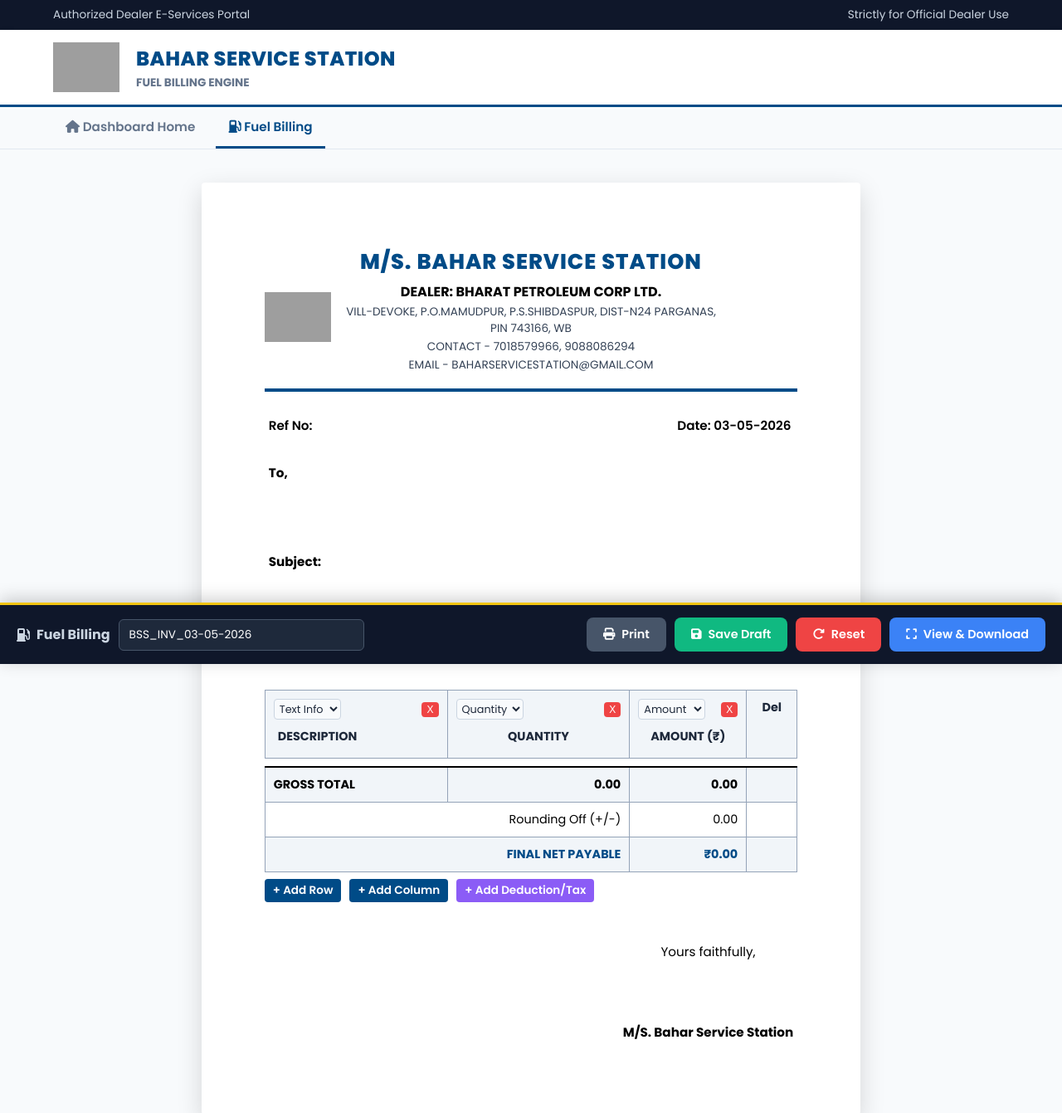
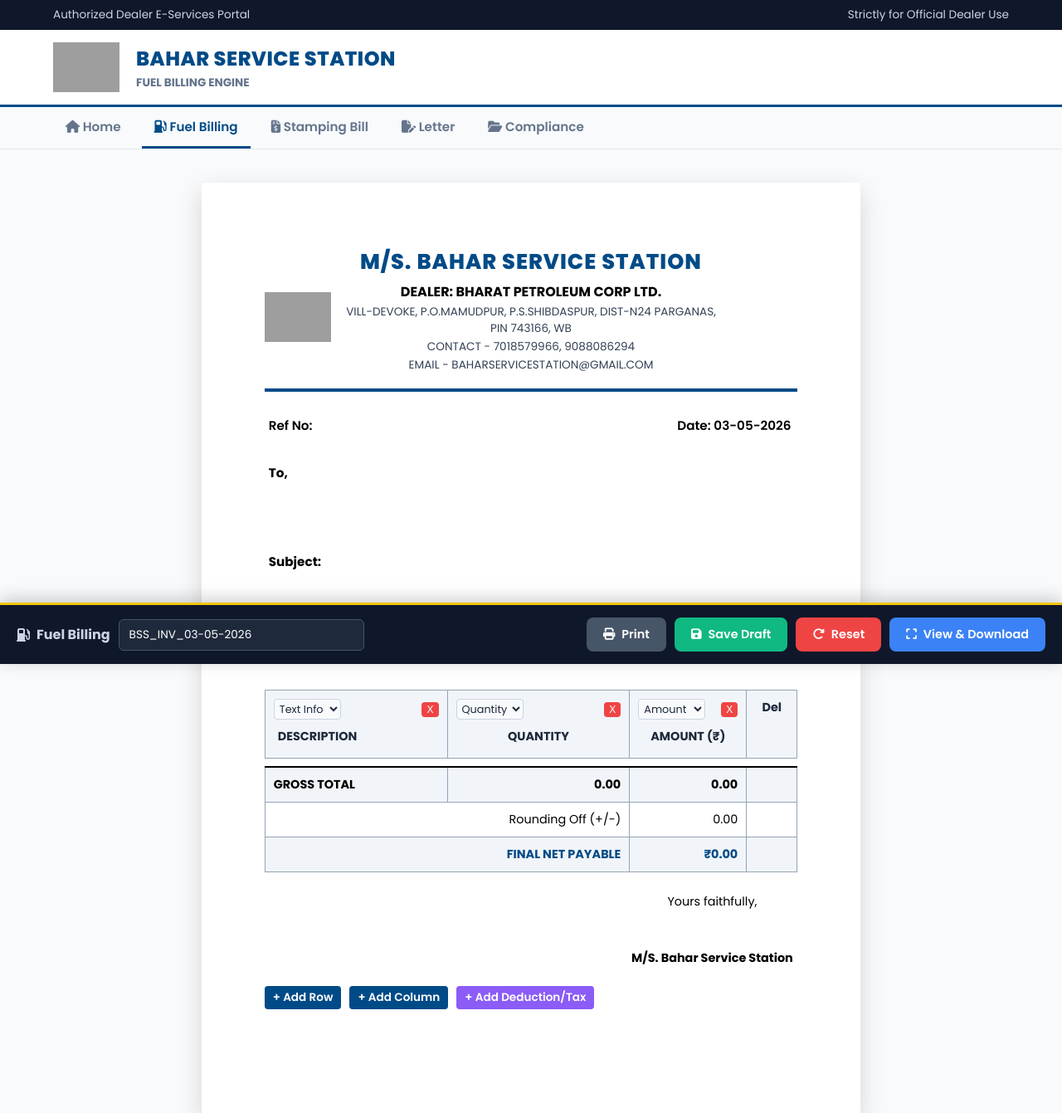
Before and after one commit to baharservicestation-art/Baharweb, a plain HTML site: page fuelinvoice.html in a window 1280 px wide. Shown: the top 1341 px of the page at 83% size. Drawn offline with Linux system fonts and the light colour scheme; grey boxes are pictures that could not be loaded.

Commit message:
Update fuelinvoice.html

```diff
--- a/fuelinvoice.html
+++ b/fuelinvoice.html
@@ -74,6 +74,11 @@
         }
         .preview-paper .editable-field { border: none !important; padding: 0 !important; background: transparent !important; }
 
+        /* ENSURES ROWS AND TOTALS DO NOT BREAK IN HALF DURING PDF GENERATION */
+        .invoice-table tr, .invoice-table tfoot, .controls-row {
+            page-break-inside: avoid !important;
+        }
+
         @media print {
             @page { size: A4 portrait; margin: 15mm; }
             body { background: white; margin: 0; padding: 0; }
@@ -98,8 +103,11 @@
         <div class="header-text"><h1>BAHAR SERVICE STATION</h1><p>FUEL BILLING ENGINE</p></div>
     </header>
     <nav class="nav-ribbon">
-        <a href="index.html"><i class="fa-solid fa-house"></i> Dashboard Home</a>
+        <a href="index.html"><i class="fa-solid fa-house"></i> Home</a>
         <a href="fuelinvoice.html" class="active"><i class="fa-solid fa-gas-pump"></i> Fuel Billing</a>
+        <a href="stamping.html"><i class="fa-solid fa-file-invoice-dollar"></i> Stamping Bill</a>
+        <a href="letter-templates.html"><i class="fa-solid fa-file-pen"></i> Letter</a>
+        <a href="compliance.html"><i class="fa-solid fa-folder-open"></i> Compliance</a>
     </nav>
 
     <div class="app-workspace">
@@ -178,7 +186,9 @@
                     <tr class="total-row" id="grossTotalRow" style="font-weight:bold; border-top: 2px solid #000; background-color: #f1f5f9;">
                     </tr>
                 </tbody>
-                <tfoot>
+
+                <!-- GLUED TOTALS AND SIGNATURE BLOCK -->
+                <tbody style="page-break-inside: avoid !important;">
                     <tr>
                         <td class="footer-desc-cell" style="text-align: right;">Rounding Off (+/-)</td>
                         <td id="roundingOutput" style="text-align: right; width:120px;">0.00</td>
@@ -189,7 +199,17 @@
                         <td style="text-align: right; width:120px;">₹<span id="finalNetOutput">0.00</span></td>
                         <td class="action-col no-print"></td>
                     </tr>
-                </tfoot>
+                    <!-- SIGNATURE EMBEDDED DIRECTLY IN THE TABLE SO IT NEVER SEPARATES -->
+                    <tr style="border: none !important; background-color: white !important;">
+                        <td colspan="10" style="border: none !important; text-align: right; padding-top: 25px !important; padding-right: 0 !important;">
+                            <div style="display: inline-block; text-align: center;">
+                                <p style="margin: 0;">Yours faithfully,</p>
+                                <br><br>
+                                <strong contenteditable="true" class="editable-field" style="width: auto;">M/S. Bahar Service Station</strong>
+                            </div>
+                        </td>
+                    </tr>
+                </tbody>
             </table>
 
             <div class="controls-row no-print">
@@ -198,14 +218,6 @@
                 <button class="btn-small btn-ui" style="background:#8b5cf6;" onclick="addAdjustmentRow()">+ Add Deduction/Tax</button>
             </div>
 
-            <div style="margin-top: 3rem; display: flex; justify-content: space-between; font-size: 0.95rem; page-break-inside: avoid;">
-                <div></div>
-                <div style="text-align: center;">
-                    <p style="margin: 0;">Yours faithfully,</p>
-                    <br><br><br>
-                    <strong contenteditable="true" class="editable-field">M/S. Bahar Service Station</strong>
-                </div>
-            </div>
         </div>
     </div>
 
@@ -436,9 +448,11 @@
             const originalShadow = element.style.boxShadow;
             element.style.boxShadow = 'none';
 
+            // UPDATED OPTIONS FOR WORD-LIKE PAGINATION
             const opt = {
-                margin:       0,
+                margin:       [15, 15, 15, 15],
                 filename:     finalFilename,
+                pagebreak:    { mode: ['css', 'legacy'], avoid: ['tr', 'tfoot', '.controls-row'] },
                 image:        { type: 'jpeg', quality: 1 },
                 html2canvas:  { scale: 2, useCORS: true, windowWidth: 850 },
                 jsPDF:        { unit: 'mm', format: 'a4', orientation: 'portrait' }
@@ -490,7 +504,6 @@
                 });
             }
 
-            // EXPLICITLY CALL header.js FUNCTION to overwrite old headers!
             if (typeof injectBaharHeader === 'function') {
                 injectBaharHeader();
             }
```
